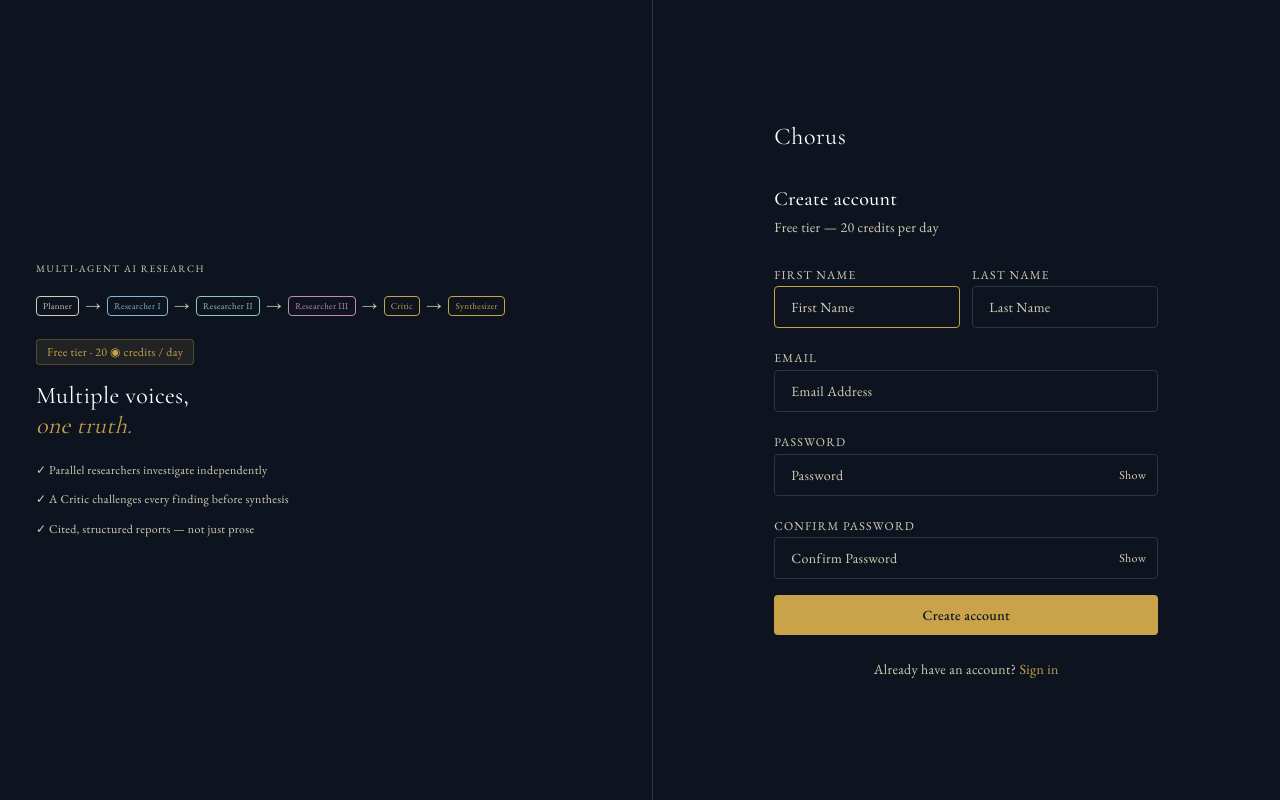
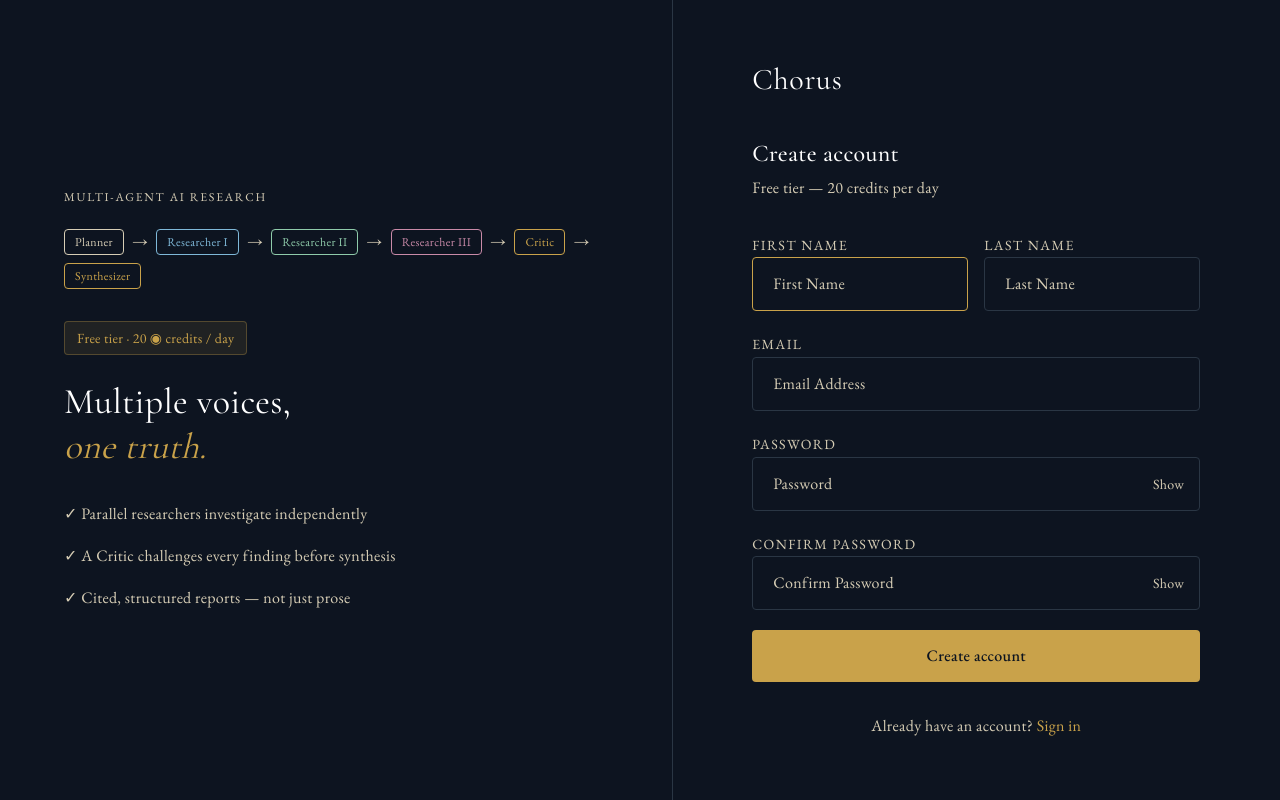
Before and after one commit to Bob-Kyle-Rosales/Chorus, a Next.js app in the folder frontend/: page /auth/signup in a window 1280 px wide. Built offline with nearby package versions, Linux system fonts and the light colour scheme; no server answers.

Commit message:
style: scale up auth pages typography and form sizing
The split-screen layout read too small relative to the viewport - bump
text sizes, input padding, and spacing across both pages and the shared
brand panel so the content fills more of the vertical space.

```diff
--- a/frontend/src/app/auth/signin/page.tsx
+++ b/frontend/src/app/auth/signin/page.tsx
@@ -47,34 +47,34 @@ export default function SignInPage() {
     <main className="flex min-h-screen" style={{ background: "var(--chorus-bg)" }}>
       <AuthBrandPanel variant="signin" />
 
-      <div className="flex flex-1 flex-col items-center justify-center p-6">
-        <div className="w-full max-w-sm space-y-8">
+      <div className="flex flex-1 flex-col items-center justify-center p-8">
+        <div className="w-full max-w-md space-y-10">
           <Link
             href="/"
-            className="block text-2xl tracking-wide transition-opacity hover:opacity-70"
+            className="block text-3xl tracking-wide transition-opacity hover:opacity-70"
             style={{ fontFamily: "var(--font-heading)", color: "var(--chorus-text)" }}
           >
             Chorus
           </Link>
 
-          <div className="space-y-6">
+          <div className="space-y-8">
             <div>
               <h1
-                className="text-xl font-medium"
+                className="text-2xl font-medium"
                 style={{ fontFamily: "var(--font-heading)", color: "var(--chorus-text)" }}
               >
                 Sign in
               </h1>
-              <p className="mt-1 text-sm" style={{ color: "var(--chorus-muted)" }}>
+              <p className="mt-1.5 text-base" style={{ color: "var(--chorus-muted)" }}>
                 Welcome back
               </p>
             </div>
 
-            <form onSubmit={handleSubmit} className="space-y-4">
-              <div className="space-y-1.5">
+            <form onSubmit={handleSubmit} className="space-y-5">
+              <div className="space-y-2">
                 <label
                   htmlFor="email"
-                  className="font-mono text-xs tracking-widest uppercase"
+                  className="font-mono text-sm tracking-widest uppercase"
                   style={{ color: "var(--chorus-muted)" }}
                 >
                   Email
@@ -88,7 +88,7 @@ export default function SignInPage() {
                   value={email}
                   onChange={(e) => setEmail(e.target.value)}
                   placeholder="Email Address"
-                  className="w-full rounded px-4 py-2.5 text-sm transition-colors outline-none"
+                  className="w-full rounded px-5 py-3.5 text-base transition-colors outline-none"
                   style={{
                     background: "var(--chorus-bg)",
                     border: "1px solid var(--chorus-border)",
@@ -99,10 +99,10 @@ export default function SignInPage() {
                 />
               </div>
 
-              <div className="space-y-1.5">
+              <div className="space-y-2">
                 <label
                   htmlFor="password"
-                  className="font-mono text-xs tracking-widest uppercase"
+                  className="font-mono text-sm tracking-widest uppercase"
                   style={{ color: "var(--chorus-muted)" }}
                 >
                   Password
@@ -116,7 +116,7 @@ export default function SignInPage() {
                     value={password}
                     onChange={(e) => setPassword(e.target.value)}
                     placeholder="••••••••"
-                    className="w-full rounded px-4 py-2.5 pr-14 text-sm transition-colors outline-none"
+                    className="w-full rounded px-5 py-3.5 pr-16 text-base transition-colors outline-none"
                     style={{
                       background: "var(--chorus-bg)",
                       border: "1px solid var(--chorus-border)",
@@ -128,7 +128,7 @@ export default function SignInPage() {
                   <button
                     type="button"
                     onClick={() => setShowPassword((v) => !v)}
-                    className="absolute top-1/2 right-3 -translate-y-1/2 text-xs transition-opacity hover:opacity-80"
+                    className="absolute top-1/2 right-4 -translate-y-1/2 text-sm transition-opacity hover:opacity-80"
                     style={{ color: "var(--chorus-muted)" }}
                   >
                     {showPassword ? "Hide" : "Show"}
@@ -137,7 +137,7 @@ export default function SignInPage() {
               </div>
 
               {error && (
-                <p className="rounded border border-destructive/30 bg-destructive/10 px-4 py-3 text-sm text-destructive">
+                <p className="rounded border border-destructive/30 bg-destructive/10 px-5 py-3.5 text-base text-destructive">
                   {error}
                 </p>
               )}
@@ -145,14 +145,14 @@ export default function SignInPage() {
               <button
                 type="submit"
                 disabled={loading}
-                className="w-full rounded py-2.5 text-sm font-medium transition-opacity disabled:opacity-50"
+                className="w-full rounded py-3.5 text-base font-medium transition-opacity disabled:opacity-50"
                 style={{ background: "var(--chorus-gold)", color: "var(--chorus-bg)" }}
               >
                 {loading ? "Signing in…" : "Sign in"}
               </button>
             </form>
 
-            <p className="text-center text-sm" style={{ color: "var(--chorus-muted)" }}>
+            <p className="text-center text-base" style={{ color: "var(--chorus-muted)" }}>
               No account?{" "}
               <Link
                 href="/auth/signup"
--- a/frontend/src/app/auth/signup/page.tsx
+++ b/frontend/src/app/auth/signup/page.tsx
@@ -82,35 +82,35 @@ export default function SignUpPage() {
     <main className="flex min-h-screen" style={{ background: "var(--chorus-bg)" }}>
       <AuthBrandPanel variant="signup" />
 
-      <div className="flex flex-1 flex-col items-center justify-center p-6">
-        <div className="w-full max-w-sm space-y-8">
+      <div className="flex flex-1 flex-col items-center justify-center p-8">
+        <div className="w-full max-w-md space-y-10">
           <Link
             href="/"
-            className="block text-2xl tracking-wide transition-opacity hover:opacity-70"
+            className="block text-3xl tracking-wide transition-opacity hover:opacity-70"
             style={{ fontFamily: "var(--font-heading)", color: "var(--chorus-text)" }}
           >
             Chorus
           </Link>
 
-          <div className="space-y-6">
+          <div className="space-y-8">
             <div>
               <h1
-                className="text-xl font-medium"
+                className="text-2xl font-medium"
                 style={{ fontFamily: "var(--font-heading)", color: "var(--chorus-text)" }}
               >
                 Create account
               </h1>
-              <p className="mt-1 text-sm" style={{ color: "var(--chorus-muted)" }}>
+              <p className="mt-1.5 text-base" style={{ color: "var(--chorus-muted)" }}>
                 Free tier — 20 credits per day
               </p>
             </div>
 
-            <form onSubmit={handleSubmit} className="space-y-4">
-              <div className="grid grid-cols-2 gap-3">
-                <div className="space-y-1.5">
+            <form onSubmit={handleSubmit} className="space-y-5">
+              <div className="grid grid-cols-2 gap-4">
+                <div className="space-y-2">
                   <label
                     htmlFor="firstName"
-                    className="font-mono text-xs tracking-widest uppercase"
+                    className="font-mono text-sm tracking-widest uppercase"
                     style={{ color: "var(--chorus-muted)" }}
                   >
                     First name
@@ -124,16 +124,16 @@ export default function SignUpPage() {
                     value={firstName}
                     onChange={(e) => setFirstName(e.target.value)}
                     placeholder="First Name"
-                    className="w-full rounded px-4 py-2.5 text-sm outline-none"
+                    className="w-full rounded px-5 py-3.5 text-base outline-none"
                     style={inputStyle}
                     onFocus={handleFocus}
                     onBlur={handleBlur}
                   />
                 </div>
-                <div className="space-y-1.5">
+                <div className="space-y-2">
                   <label
                     htmlFor="lastName"
-                    className="font-mono text-xs tracking-widest uppercase"
+                    className="font-mono text-sm tracking-widest uppercase"
                     style={{ color: "var(--chorus-muted)" }}
                   >
                     Last name
@@ -146,7 +146,7 @@ export default function SignUpPage() {
                     value={lastName}
                     onChange={(e) => setLastName(e.target.value)}
                     placeholder="Last Name"
-                    className="w-full rounded px-4 py-2.5 text-sm outline-none"
+                    className="w-full rounded px-5 py-3.5 text-base outline-none"
                     style={inputStyle}
                     onFocus={handleFocus}
                     onBlur={handleBlur}
@@ -154,10 +154,10 @@ export default function SignUpPage() {
                 </div>
               </div>
 
-              <div className="space-y-1.5">
+              <div className="space-y-2">
                 <label
                   htmlFor="email"
-                  className="font-mono text-xs tracking-widest uppercase"
+                  className="font-mono text-sm tracking-widest uppercase"
                   style={{ color: "var(--chorus-muted)" }}
                 >
                   Email
@@ -170,17 +170,17 @@ export default function SignUpPage() {
                   value={email}
                   onChange={(e) => setEmail(e.target.value)}
                   placeholder="Email Address"
-                  className="w-full rounded px-4 py-2.5 text-sm outline-none"
+                  className="w-full rounded px-5 py-3.5 text-base outline-none"
                   style={inputStyle}
                   onFocus={handleFocus}
                   onBlur={handleBlur}
                 />
               </div>
 
-              <div className="space-y-1.5">
+              <div className="space-y-2">
                 <label
                   htmlFor="password"
-                  className="font-mono text-xs tracking-widest uppercase"
+                  className="font-mono text-sm tracking-widest uppercase"
                   style={{ color: "var(--chorus-muted)" }}
                 >
                   Password
@@ -194,7 +194,7 @@ export default function SignUpPage() {
                     value={password}
                     onChange={(e) => setPassword(e.target.value)}
                     placeholder="Password"
-                    className="w-full rounded px-4 py-2.5 pr-14 text-sm outline-none"
+                    className="w-full rounded px-5 py-3.5 pr-16 text-base outline-none"
                     style={inputStyle}
                     onFocus={handleFocus}
                     onBlur={handleBlur}
@@ -202,21 +202,21 @@ export default function SignUpPage() {
                   <button
                     type="button"
                     onClick={() => setShowPassword((v) => !v)}
-                    className="absolute top-1/2 right-3 -translate-y-1/2 text-xs transition-opacity hover:opacity-80"
+                    className="absolute top-1/2 right-4 -translate-y-1/2 text-sm transition-opacity hover:opacity-80"
                     style={{ color: "var(--chorus-muted)" }}
                   >
                     {showPassword ? "Hide" : "Show"}
                   </button>
                 </div>
                 {passwordTooShort && (
-                  <p className="text-xs text-destructive">At least 8 characters</p>
+                  <p className="text-sm text-destructive">At least 8 characters</p>
                 )}
               </div>
 
-              <div className="space-y-1.5">
+              <div className="space-y-2">
                 <label
                   htmlFor="confirm"
-                  className="font-mono text-xs tracking-widest uppercase"
+                  className="font-mono text-sm tracking-widest uppercase"
                   style={{ color: "var(--chorus-muted)" }}
                 >
                   Confirm password
@@ -230,7 +230,7 @@ export default function SignUpPage() {
                     value={confirm}
                     onChange={(e) => setConfirm(e.target.value)}
                     placeholder="Confirm Password"
-                    className="w-full rounded px-4 py-2.5 pr-14 text-sm outline-none"
+                    className="w-full rounded px-5 py-3.5 pr-16 text-base outline-none"
                     style={inputStyle}
                     onFocus={handleFocus}
                     onBlur={handleBlur}
@@ -238,19 +238,19 @@ export default function SignUpPage() {
                   <button
                     type="button"
                     onClick={() => setShowConfirm((v) => !v)}
-                    className="absolute top-1/2 right-3 -translate-y-1/2 text-xs transition-opacity hover:opacity-80"
+                    className="absolute top-1/2 right-4 -translate-y-1/2 text-sm transition-opacity hover:opacity-80"
                     style={{ color: "var(--chorus-muted)" }}
                   >
                     {showConfirm ? "Hide" : "Show"}
                   </button>
                 </div>
                 {confirmMismatch && (
-                  <p className="text-xs text-destructive">Passwords don&apos;t match</p>
+                  <p className="text-sm text-destructive">Passwords don&apos;t match</p>
                 )}
               </div>
 
               {error && (
-                <p className="rounded border border-destructive/30 bg-destructive/10 px-4 py-3 text-sm text-destructive">
+                <p className="rounded border border-destructive/30 bg-destructive/10 px-5 py-3.5 text-base text-destructive">
                   {error}
                 </p>
               )}
@@ -258,14 +258,14 @@ export default function SignUpPage() {
               <button
                 type="submit"
                 disabled={loading}
-                className="w-full rounded py-2.5 text-sm font-medium transition-opacity disabled:opacity-50"
+                className="w-full rounded py-3.5 text-base font-medium transition-opacity disabled:opacity-50"
                 style={{ background: "var(--chorus-gold)", color: "var(--chorus-bg)" }}
               >
                 {loading ? "Creating account…" : "Create account"}
               </button>
             </form>
 
-            <p className="text-center text-sm" style={{ color: "var(--chorus-muted)" }}>
+            <p className="text-center text-base" style={{ color: "var(--chorus-muted)" }}>
               Already have an account?{" "}
               <Link
                 href="/auth/signin"
--- a/frontend/src/components/AuthBrandPanel.tsx
+++ b/frontend/src/components/AuthBrandPanel.tsx
@@ -15,11 +15,11 @@ const PIPELINE_ORDER = [
 
 function PipelineBadges() {
   return (
-    <div className="flex flex-wrap items-center gap-1.5">
+    <div className="flex flex-wrap items-center gap-2">
       {PIPELINE_ORDER.map((agentId, i) => (
-        <span key={agentId} className="flex items-center gap-1.5">
+        <span key={agentId} className="flex items-center gap-2">
           <span
-            className="rounded px-1.5 py-0.5 font-mono text-[9px]"
+            className="rounded px-2.5 py-1 font-mono text-xs"
             style={{ color: AGENT_ACCENT[agentId], border: `1px solid ${AGENT_ACCENT[agentId]}` }}
           >
             {AGENT_LABEL[agentId]}
@@ -40,11 +40,11 @@ interface AuthBrandPanelProps {
 export function AuthBrandPanel({ variant }: AuthBrandPanelProps) {
   return (
     <div
-      className="hidden flex-1 flex-col justify-center gap-4 border-r px-9 py-9 md:flex"
+      className="hidden flex-1 flex-col justify-center gap-6 border-r px-16 py-16 md:flex"
       style={{ borderColor: "var(--chorus-border)" }}
     >
       <p
-        className="font-mono text-[10px] uppercase tracking-[0.15em]"
+        className="font-mono text-xs uppercase tracking-[0.15em]"
         style={{ color: "var(--chorus-muted)" }}
       >
         Multi-agent AI research
@@ -55,7 +55,7 @@ export function AuthBrandPanel({ variant }: AuthBrandPanelProps) {
       {variant === "signup" ? (
         <>
           <span
-            className="mt-1 self-start rounded px-2.5 py-1 font-mono text-xs"
+            className="mt-2 self-start rounded px-3 py-1.5 font-mono text-sm"
             style={{
               color: "var(--chorus-gold)",
               background: "rgba(201,162,74,0.1)",
@@ -65,21 +65,21 @@ export function AuthBrandPanel({ variant }: AuthBrandPanelProps) {
             Free tier · 20 ◉ credits / day
           </span>
           <h2
-            className="text-2xl leading-tight"
+            className="text-4xl leading-tight"
             style={{ fontFamily: "var(--font-heading)", color: "var(--chorus-text)" }}
           >
             Multiple voices,
             <br />
             <em style={{ color: "var(--chorus-gold)" }}>one truth.</em>
           </h2>
-          <div className="mt-1 flex flex-col gap-2.5">
-            <p className="text-xs leading-relaxed" style={{ color: "var(--chorus-muted)" }}>
+          <div className="mt-2 flex flex-col gap-4">
+            <p className="text-base leading-relaxed" style={{ color: "var(--chorus-muted)" }}>
               ✓ Parallel researchers investigate independently
             </p>
-            <p className="text-xs leading-relaxed" style={{ color: "var(--chorus-muted)" }}>
+            <p className="text-base leading-relaxed" style={{ color: "var(--chorus-muted)" }}>
               ✓ A Critic challenges every finding before synthesis
             </p>
-            <p className="text-xs leading-relaxed" style={{ color: "var(--chorus-muted)" }}>
+            <p className="text-base leading-relaxed" style={{ color: "var(--chorus-muted)" }}>
               ✓ Cited, structured reports — not just prose
             </p>
           </div>
@@ -87,12 +87,12 @@ export function AuthBrandPanel({ variant }: AuthBrandPanelProps) {
       ) : (
         <>
           <h2
-            className="mt-1 text-xl"
+            className="mt-2 text-3xl"
             style={{ fontFamily: "var(--font-heading)", color: "var(--chorus-text)" }}
           >
             Built to be understood.
           </h2>
-          <p className="text-xs leading-relaxed" style={{ color: "var(--chorus-muted)" }}>
+          <p className="text-base leading-relaxed" style={{ color: "var(--chorus-muted)" }}>
             Critique-before-synthesis is enforced at the graph level, not a prompt
             instruction — every report you read has already been challenged before
             it reached you.
```
